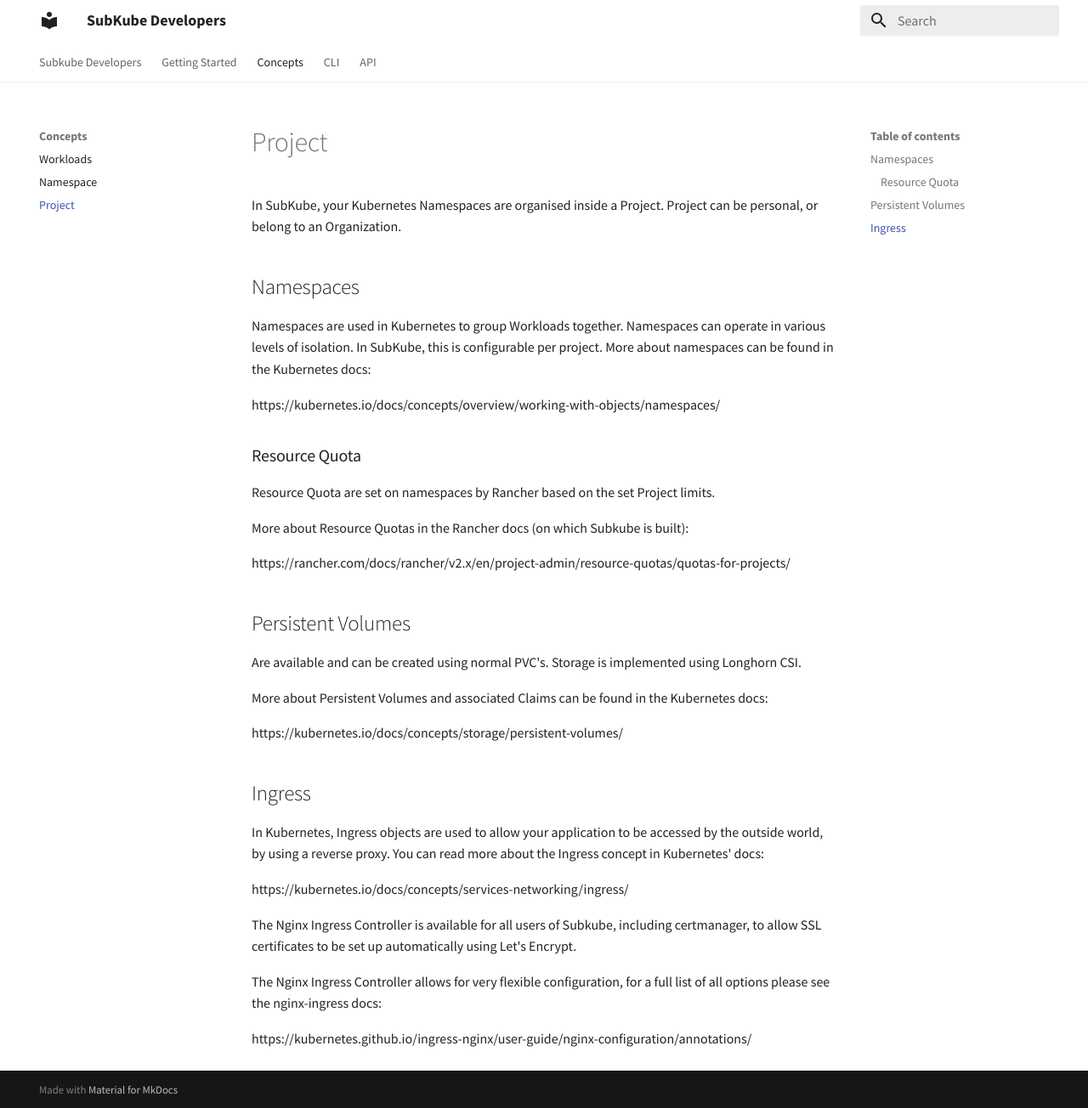
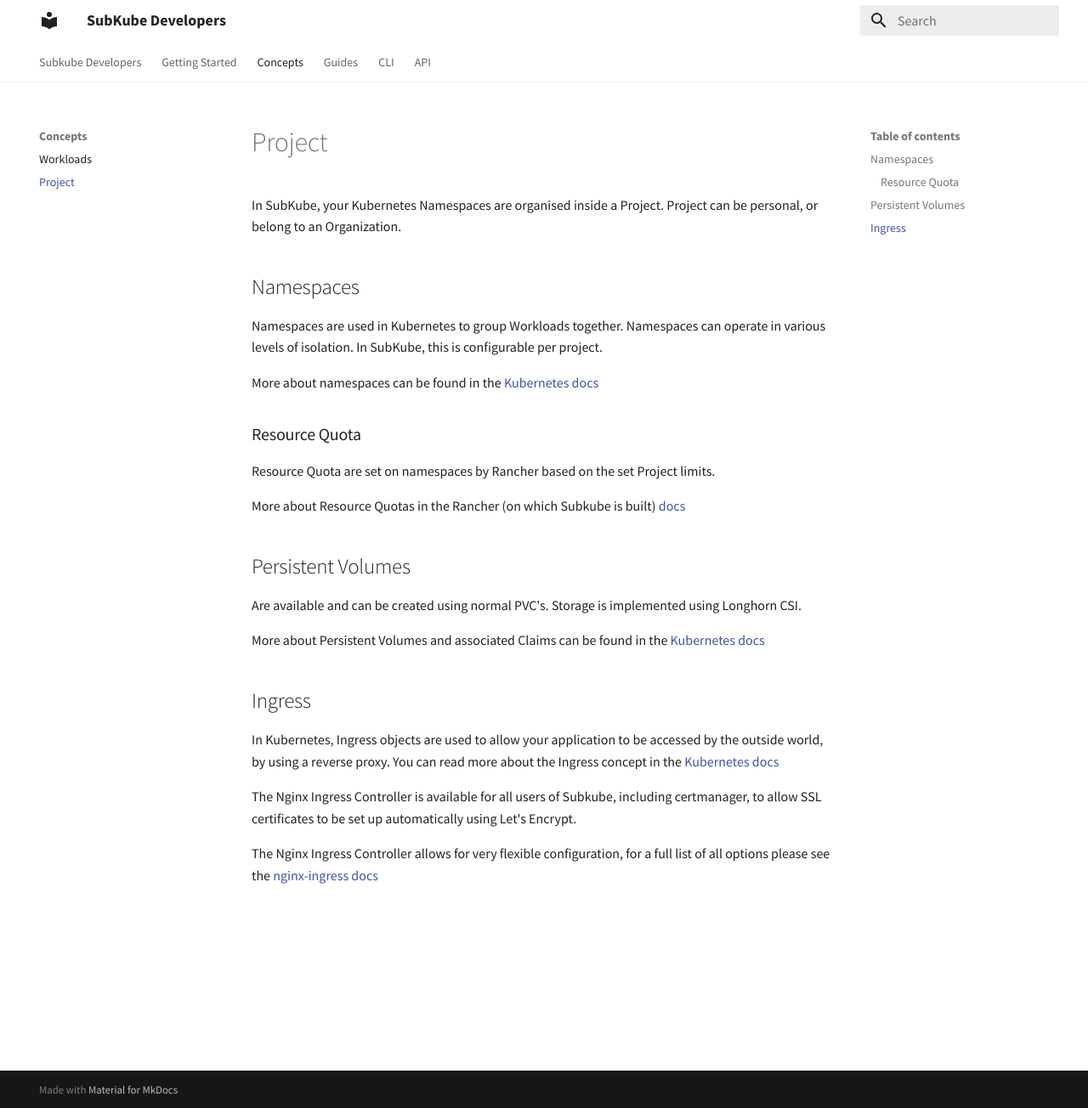
Before and after one commit to subkube/docs, an MkDocs documentation site: the page built from docs/concepts/project.md, in a window 1280 px wide and 1304 px high. Shown: the whole window at 85% size. Built offline with MkDocs 1.6.1 and Material for MkDocs 9.7.7, drawn with Linux system fonts in a browser that asks for light colours.

```diff
--- a/docs/concepts/project.md
+++ b/docs/concepts/project.md
@@ -8,16 +8,14 @@ or belong to an Organization.
 
 Namespaces are used in Kubernetes to group Workloads together. Namespaces can
 operate in various levels of isolation. In SubKube, this is configurable per
-project. More about namespaces can be found in the Kubernetes docs:
+project.
 
-  https://kubernetes.io/docs/concepts/overview/working-with-objects/namespaces/
+More about namespaces can be found in the [Kubernetes docs](https://kubernetes.io/docs/concepts/overview/working-with-objects/namespaces/)
 
 ### Resource Quota
 Resource Quota are set on namespaces by Rancher based on the set Project limits.
 
-More about Resource Quotas in the Rancher docs (on which Subkube is built):
-
-  https://rancher.com/docs/rancher/v2.x/en/project-admin/resource-quotas/quotas-for-projects/
+More about Resource Quotas in the Rancher (on which Subkube is built) [docs](https://rancher.com/docs/rancher/v2.x/en/project-admin/resource-quotas/quotas-for-projects/)
 
 
 ## Persistent Volumes
@@ -25,23 +23,17 @@ More about Resource Quotas in the Rancher docs (on which Subkube is built):
 Are available and can be created using normal PVC's. Storage is implemented
 using Longhorn CSI.
 
-More about Persistent Volumes and associated Claims can be found in the Kubernetes docs:
-
-  https://kubernetes.io/docs/concepts/storage/persistent-volumes/
+More about Persistent Volumes and associated Claims can be found in the [Kubernetes docs](https://kubernetes.io/docs/concepts/storage/persistent-volumes/)
 
 ## Ingress
 
 In Kubernetes, Ingress objects are used to allow your application to be accessed
 by the outside world, by using a reverse proxy. You can read more about the Ingress
-concept in Kubernetes' docs:
-
-  https://kubernetes.io/docs/concepts/services-networking/ingress/
+concept in the [Kubernetes docs](https://kubernetes.io/docs/concepts/services-networking/ingress/)
 
 The Nginx Ingress Controller is available for all users of Subkube, including
 certmanager, to allow SSL certificates to be set up automatically using
 Let's Encrypt.
 
 The Nginx Ingress Controller allows for very flexible configuration, for a full
-list of all options please see the nginx-ingress docs:
-
-  https://kubernetes.github.io/ingress-nginx/user-guide/nginx-configuration/annotations/
+list of all options please see the [nginx-ingress docs](https://kubernetes.github.io/ingress-nginx/user-guide/nginx-configuration/annotations/)
--- a/mkdocs.yml
+++ b/mkdocs.yml
@@ -20,10 +20,11 @@ nav:
     - Getting Started: getting_started.md
   - Concepts:
     - Workloads: concepts/workloads.md
-    - Namespace: concepts/namespace.md
     - Project: concepts/project.md
+  - Guides:
+    - Using Ingress with CertManager on SubKube: soon.md
   - CLI:
     - subctl: cli.md
   - API:
     - Authentication: api/authentication.md
-    - Reference: api/reference.md
+    - Reference: soon.md
```
Also changed, not shown: docs/concepts/workloads.md (+1 -3 lines), docs/soon.md (added, +2 -0 lines).
